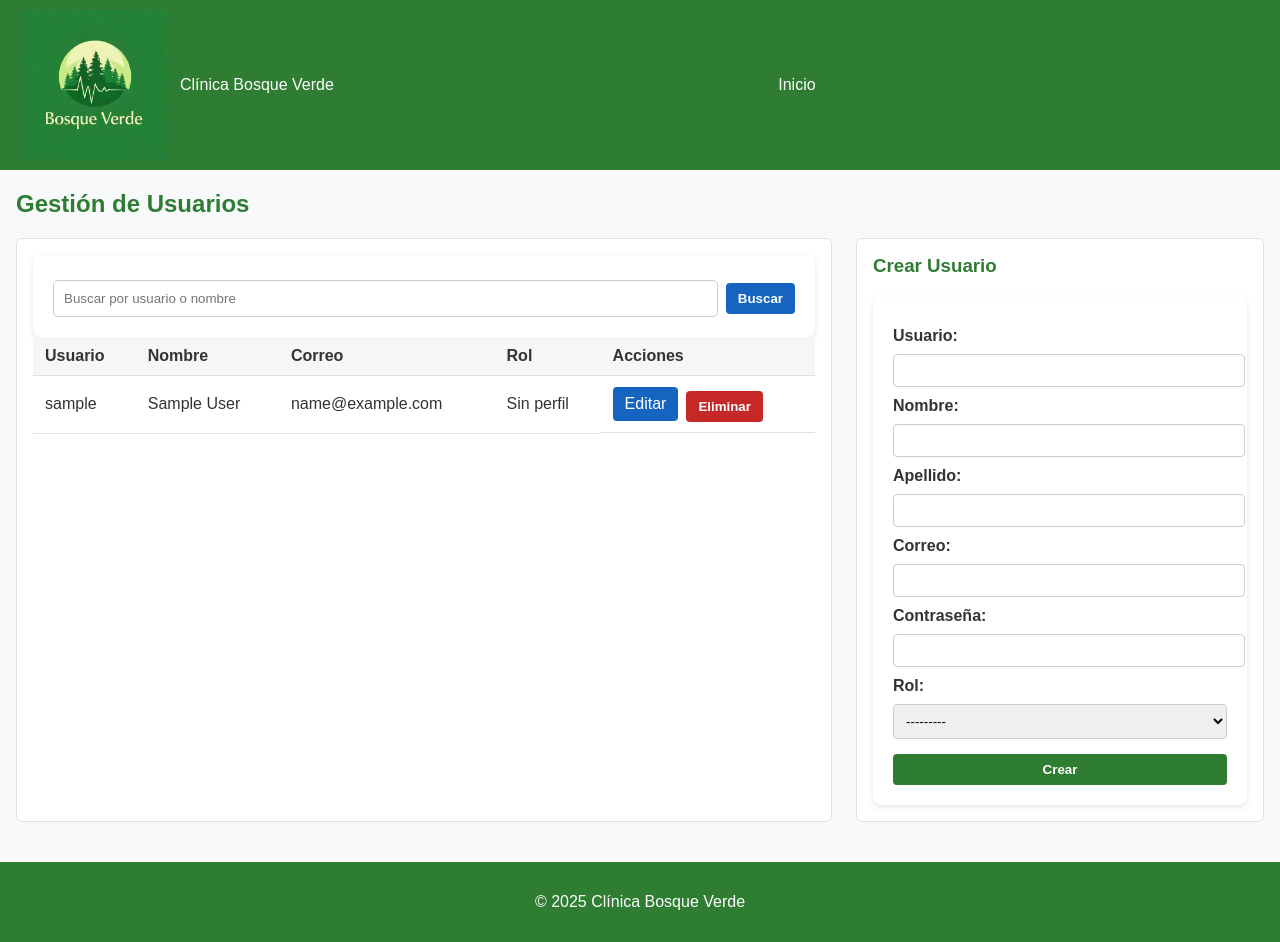
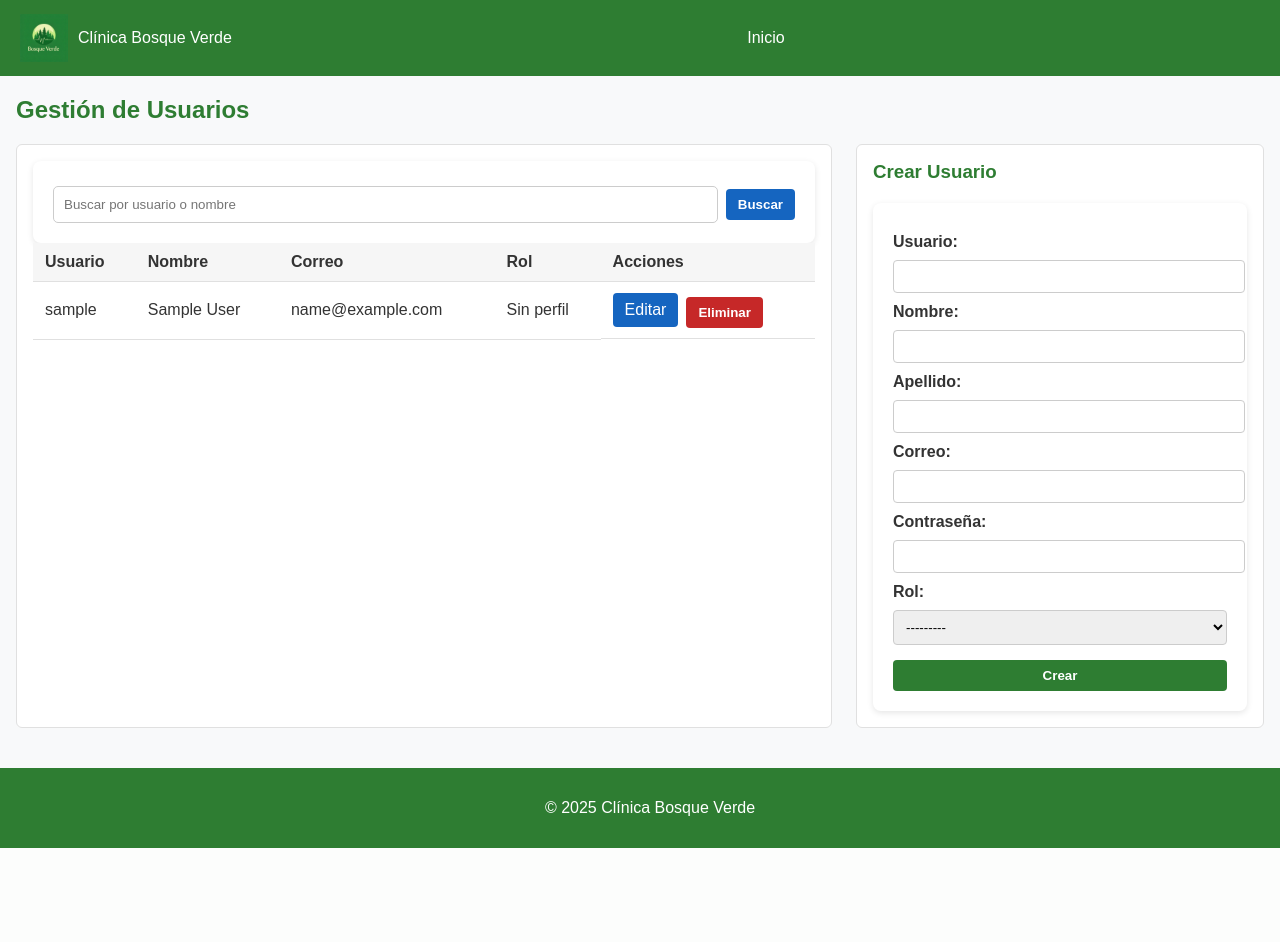
Before and after one commit to Immorningstaar/Clinica_web, a Django app: page /panel/usuarios/ in a window 1280 px wide. After the commit the page ends 848 px from the top, so only its background shows below. Run offline with Django 5.2, Linux system fonts and the light colour scheme; the visitor is signed in with stand-in values (Sample User, id 1); data comes from the database, SQL or seed files in the repository; data that the repository does not hold is empty.

Commit message:
Barras verdes a ancho completo: nav/footer con full-bleed (100vw + márgenes compensados) y altura coherente; logo más compacto en móvil.

```diff
--- a/templates/admin/gestion_usuarios.html
+++ b/templates/admin/gestion_usuarios.html
@@ -8,6 +8,12 @@
     <link rel="stylesheet" href="{% static 'css/style.css' %}">
     <style>
         /* stylelint-disable */
+        /* Forzar barras verdes (nav y footer) a ancho completo */
+        nav, footer { width: 100vw; margin-left: calc(50% - 50vw); margin-right: calc(50% - 50vw); max-width: 100vw; }
+        /* Altura y alineación coherente del nav en móvil */
+        nav { min-height: 56px; }
+        .logo { height: 48px; }
+
         .contenedor-admin { max-width: 1200px; margin: 20px auto; padding: 0 16px; }
         .fila { display: grid; grid-template-columns: 2fr 1fr; gap: 24px; }
         table { width: 100%; border-collapse: collapse; }
```
